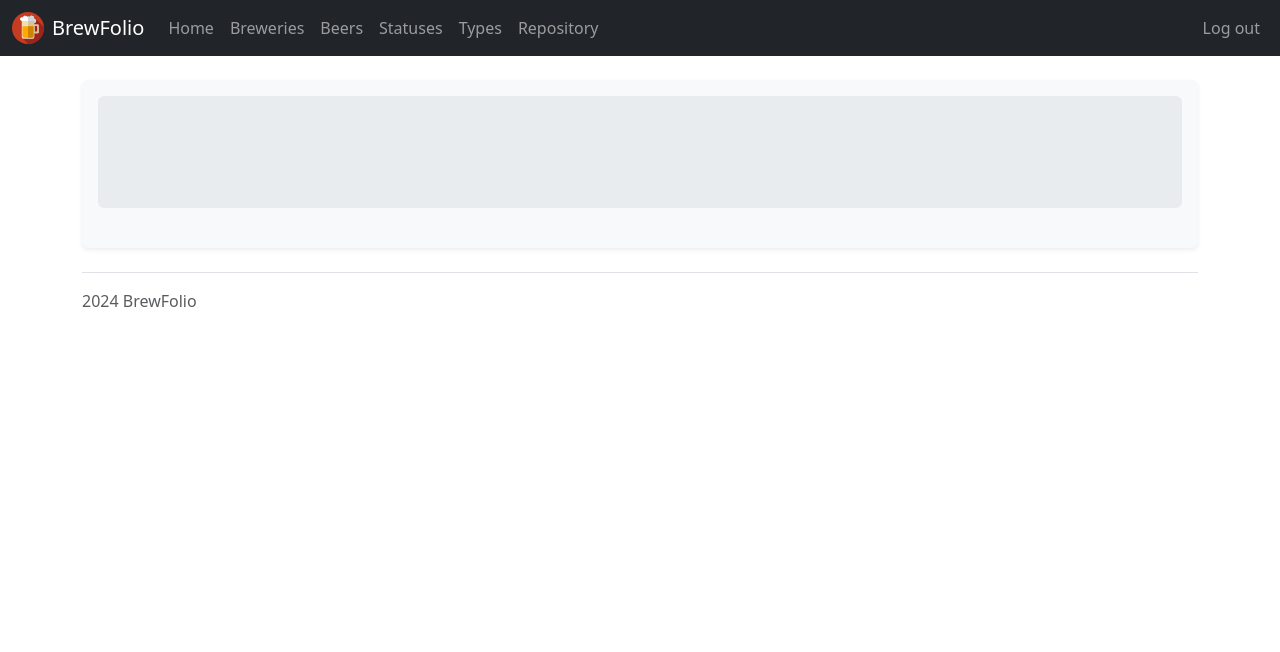
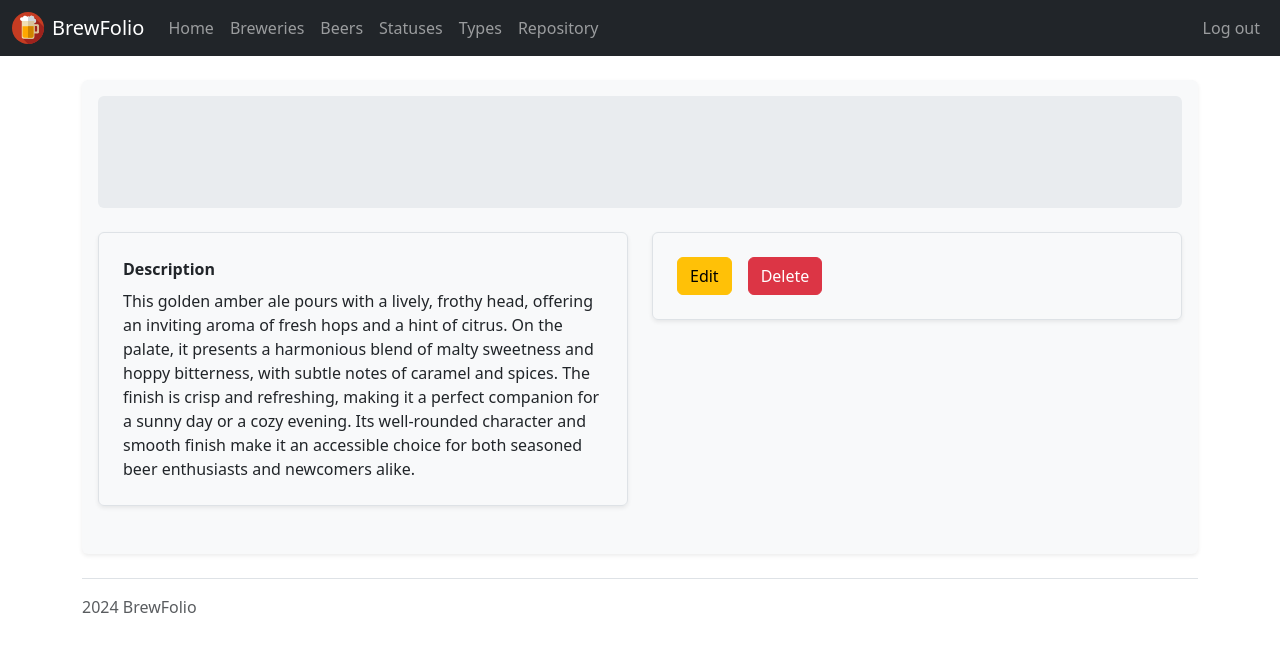
Before and after one commit to otheec/BrewFolio, a React (Create React App) app in the folder brewfolio.client/: page /beer/1 in a window 1280 px wide. Shown: the top 652 px of the page. Built offline with nearby package versions, Linux system fonts and the light colour scheme; no server answers.

Commit message:
Beer page button added

```diff
--- a/brewfolio.client/src/pages/BeerPage.tsx
+++ b/brewfolio.client/src/pages/BeerPage.tsx
@@ -38,6 +38,34 @@ const BeerPage: React.FC = () => {
                     </Link>
                 </div>
             </div>
+            <div className="row mb-2">
+                <div className="col-md-6">
+                    <div className="row g-0 border rounded overflow-hidden flex-md-row mb-4 shadow-sm h-md-250 position-relative">
+                        <div className="col p-4 d-flex flex-column position-static">
+                            <strong className="d-inline-block mb-2">Description</strong>
+                            <p className="card-text mb-auto">
+                                {/*beer?.description*/}
+                                This golden amber ale pours with a lively, frothy head, offering an inviting aroma of fresh hops and a hint of citrus. On the palate, it presents a harmonious blend of malty sweetness and hoppy bitterness, with subtle notes of caramel and spices. The finish is crisp and refreshing, making it a perfect companion for a sunny day or a cozy evening. Its well-rounded character and smooth finish make it an accessible choice for both seasoned beer enthusiasts and newcomers alike.
+                            </p>
+                        </div>
+                    </div>
+                </div>
+                <div className="col-md-6">
+                    <div className="row g-0 border rounded overflow-hidden flex-md-row mb-4 shadow-sm h-md-250 position-relative">
+                        <div className="col p-4 d-flex flex-column position-static">
+                            <div className="">
+                                {/*
+                                <Link to={} style={{ textDecoration: 'none', color: "#000000" }}>
+                                    <button type="button" className="btn btn-warning me-3">Edit</button>
+                                </Link>
+                                */ }
+                                <button type="button" className="btn btn-warning me-3">Edit</button>
+                                <button type="button" className="btn btn-danger">Delete</button>
+                            </div>
+                        </div>
+                    </div>
+                </div>
+            </div>
         </div>
     </main>
     <Footer/>
```
Also changed, not shown: brewfolio.client/src/pages/BreweryPage.tsx (indentation only).
